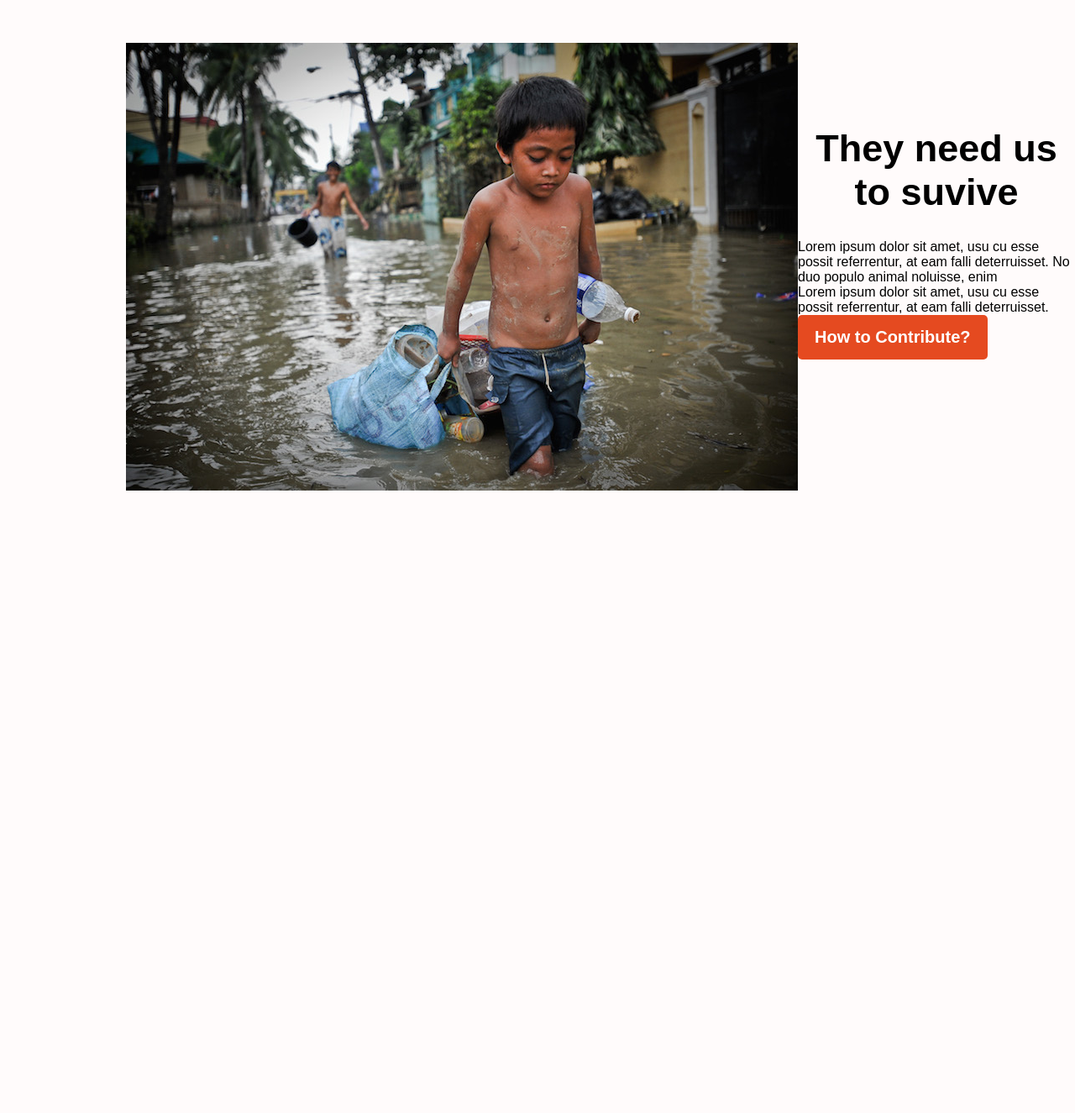
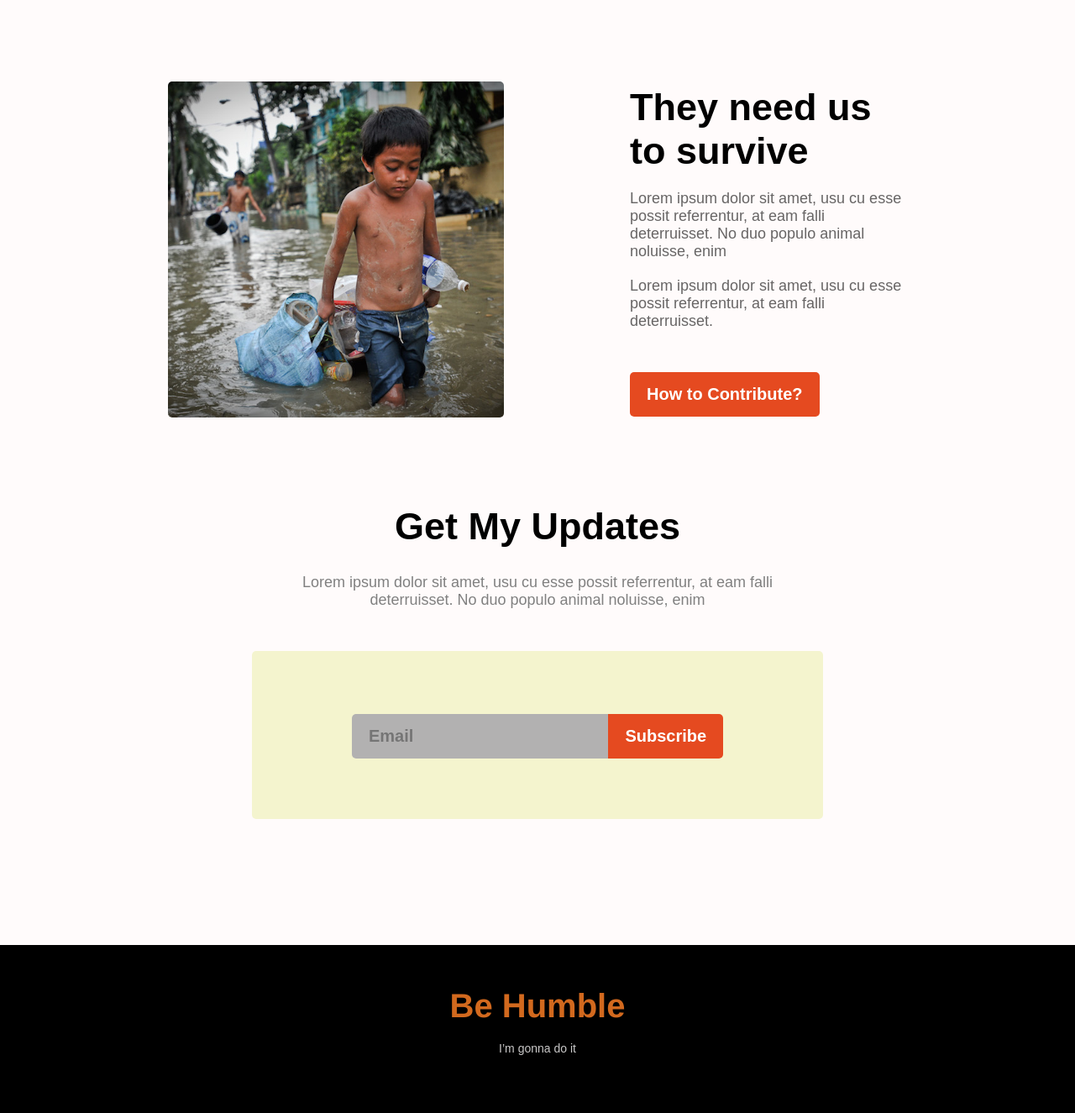
Before and after one commit to fiveamcoder/donate-today, a plain HTML site: page index.html in a window 1280 px wide. Shown: the part 2222-3547 px from the top of the page at 84% size. Before the commit the page ends 2810 px from the top, so only its background shows below. Drawn offline with Linux system fonts and the light colour scheme.

Commit message:
complete

```diff
--- a/css/styles.css
+++ b/css/styles.css
@@ -14,6 +14,7 @@ body{
     border: 0;
     font-weight: 700;
     font-size: 20px;
+    cursor: pointer;
 }
 .section-title{
     padding-top: 100px;
@@ -119,17 +120,76 @@ input[type="text"] {
     margin: 0px 15px;
 }
 /* depend on your donation */
+/* They need us to suvive */
 .your-donation, .need-us{
     display: flex;
-    margin: 100px 0 0 150px;
+    margin: 100px 200px 0 200px;
+    gap: 150px;
+    align-items: center;
 }
-.your-donation-img{
-    width: 300px;
-    height: 400px;
+.donate-title{
+    font-size: 45px;
+    font-weight: 700;
+    color: black;
+    margin-bottom: 20px;
 }
-.your-donation-img img{
+.donate-text{
+    margin-bottom: 20px;
+    color: rgb(103, 101, 101);
+    font-size: 18px;
+}
+.pdwn{
+    margin-bottom: 50px;
+}
+.dontate-img{
+    width: 600px;
+}
+.dontate-img img{
     border: 0;
     border-radius: 5px;
-    width: 100%;
+    width: 400px;
+    height: 400px;
+    object-fit: cover;
 }
-/* They need us to suvive */
+/* Get My Updates */
+.subscribe{
+    text-align: center;
+    height: 200px;
+    background-color: rgb(244, 244, 206);
+    margin: 50px 300px 150px 300px;
+    border: 0;
+    border-radius: 5px;
+}
+.subscribe input{
+    color: #fff;
+    background-color: rgb(178, 177, 177);
+    padding: 15px 20px;
+    border-radius: 5px 0px 0px 5px;
+    border: 0;
+    font-weight: 700;
+    font-size: 20px;
+    margin-right: -7px;
+}
+.btn-subscribe{
+    border-radius: 0px 5px 5px 0px;
+}
+.subscribe > .item{
+    padding-top: 75px;
+}
+/* footer */
+footer{
+    height: 200px;
+    background-color: black;
+    text-align: center;
+}
+footer h3{
+    font-family: 'Franklin Gothic Medium', 'Arial Narrow', Arial, sans-serif;
+    color: chocolate;
+    padding-top: 50px;
+    font-size: 40px;
+}
+footer p{
+    color: #c9c8c8;
+    font-size: 14px;
+    margin-top: 20px;
+}
--- a/index.html
+++ b/index.html
@@ -10,6 +10,7 @@
 </head>
 
 <body>
+    <main>
         <!-- Banner Section -->
         <section class="banner">
             <h3 class="banner-title">Let’s Help Those Who Are<br>
@@ -83,34 +84,54 @@
         <!-- depend on your donation -->
         <section class="your-donation">
             <div>
-            <h3>Their lives depend on<br>
+                <h3 class="donate-title">Their lives depend on<br>
                     your donation</h3>
-            <p>Lorem ipsum dolor sit amet, usu cu esse possit
+                <p class="donate-text">Lorem ipsum dolor sit amet, usu cu esse possit
                     referrentur, at eam falli deterruisset. No duo populo
                     animal noluisse, enim</p>
-            <p>Lorem ipsum dolor sit amet, usu cu esse possit
+                <p class="donate-text pdwn">Lorem ipsum dolor sit amet, usu cu esse possit
                     referrentur, at eam falli deterruisset.</p>
                 <button class="btn-primary">How to Contribute?</button>
             </div>
-        <div class="your-donation-img">
+            <div class="dontate-img">
                 <img src="images/donation10.jpg" alt="">
             </div>
         </section>
         <!-- They need us to suvive -->
         <section class="need-us">
-        <div>
+            <div class="dontate-img">
                 <img src="images/donation9.jpg" alt="">
             </div>
             <div>
-            <h3 class="section-title">They need us <br> to suvive</h3>
-            <p>Lorem ipsum dolor sit amet, usu cu esse possit
+                <h3 class="donate-title">They need us <br> to survive</h3>
+                <p class="donate-text">Lorem ipsum dolor sit amet, usu cu esse possit
                     referrentur, at eam falli deterruisset. No duo populo
                     animal noluisse, enim</p>
-            <p>Lorem ipsum dolor sit amet, usu cu esse possit
+                <p class="donate-text pdwn">Lorem ipsum dolor sit amet, usu cu esse possit
                     referrentur, at eam falli deterruisset.</p>
                 <button class="btn-primary">How to Contribute?</button>
             </div>
         </section>
+        <!-- Get My Updates -->
+        <section class="updates">
+            <h3 class="section-title">Get My Updates</h3>
+            <p class="section-text">Lorem ipsum dolor sit amet, usu cu esse possit referrentur, at eam falli<br>
+                deterruisset. No duo populo animal noluisse, enim</p>
+            <div class="subscribe">
+                <div class="item">
+                    <form action="">
+                        <input type="email" placeholder="Email">
+                        <button class="btn-primary btn-subscribe">Subscribe</button>
+                    </form>
+                </div>
+            </div>
+        </section>
+    </main>
+    <!-- Footer  -->
+    <footer>
+        <h3>Be Humble</h3>
+        <p>I’m gonna do it</p>
+    </footer>
 </body>
 
 </html>
```
Lines whose indentation alone changed are shown as unchanged.
